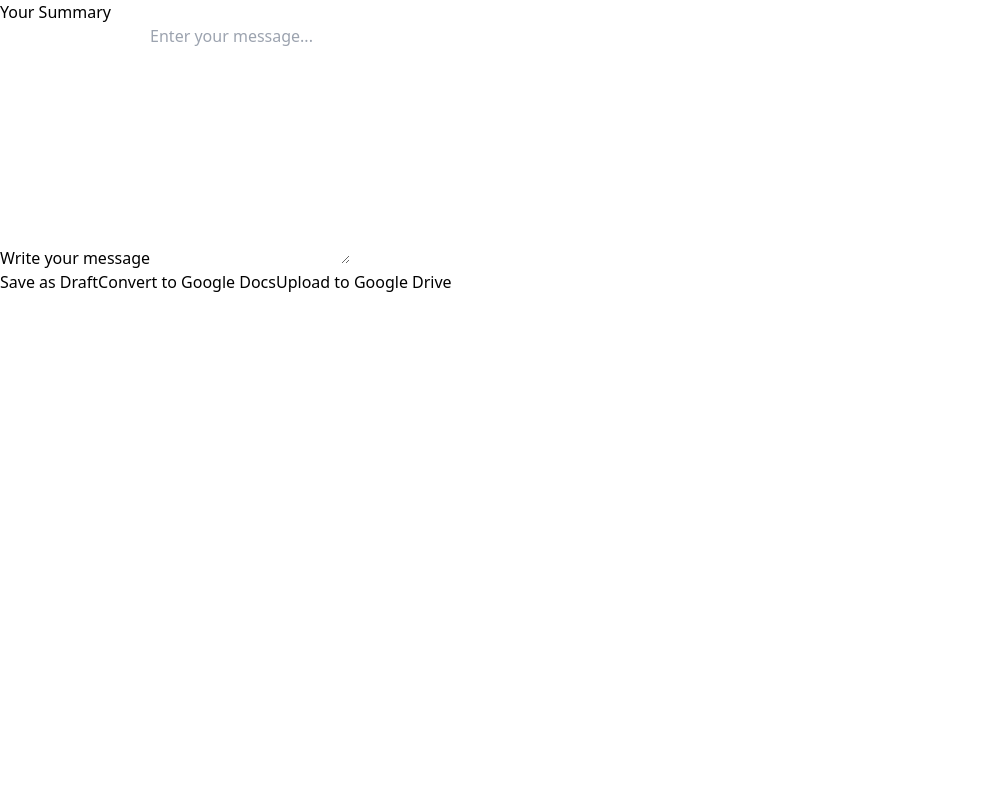
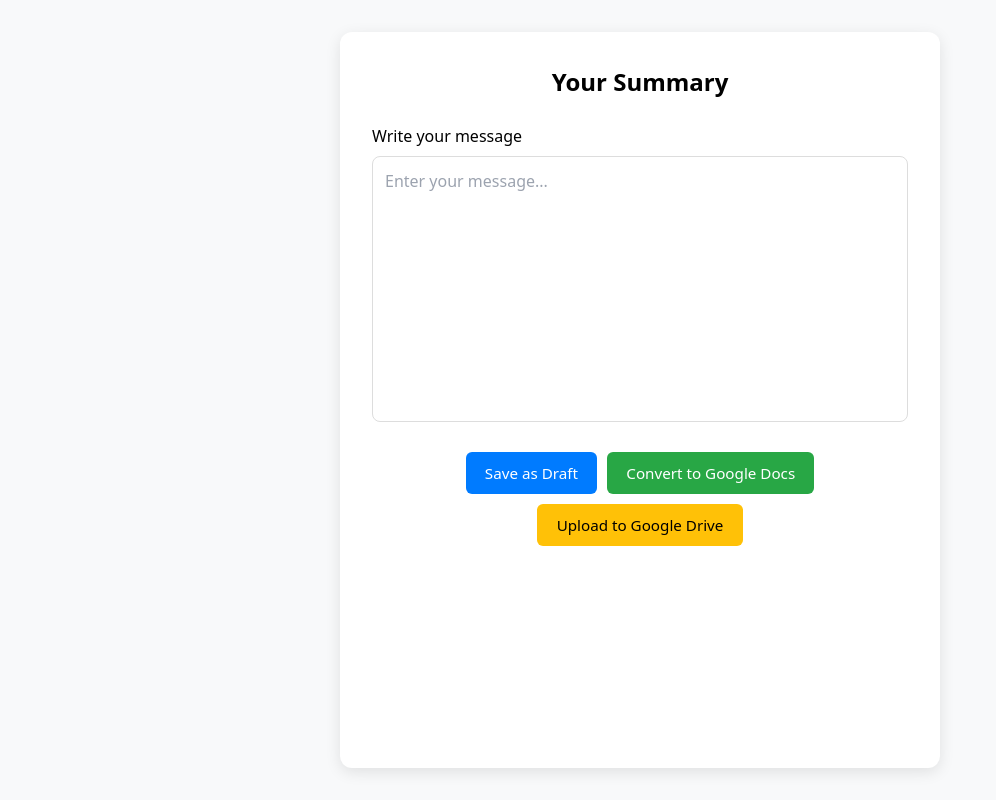
Before and after one commit to sbp240103/frontend3, a React (Vite) app: page /contact in a window 1280 px wide. Shown: the whole page, without its empty margins (0-996 px from the left). Built offline with nearby package versions, Linux system fonts and the light colour scheme.

Commit message:
Update Cont.css

```diff
--- a/src/pages/c/Cont.css
+++ b/src/pages/c/Cont.css
@@ -1,153 +1,88 @@
-/* .contact{
+.contact {
   display: flex;
-    flex-direction:column;
-    align-items: center;
   justify-content: center;
-
-    margin: 80px 180px;
-
+  padding: 2rem;
+  background: #f8f9fa;
+  min-height: 100vh;
 }
 
-.contact-title{
-    position: relative;
-}
-.contact-title h1{
-    padding: 0px 30px;
-    font-size: 80px;
-    font-weight: 600;
-}
-.contact-title img{
-    position: relative;
-    bottom: 100px;
-
-    right: 0;
-    z-index: -1;
-}
-.contact-section{
-    display: flex;
-    gap: 70px;
-}
-.contact-left{
-    display: flex;
-    flex-direction: column;
-    gap: 30px;
+.contact-container {
+  width: 100%;
+  max-width: 600px;
+  background: #fff;
+  padding: 2rem;
+  border-radius: 12px;
+  box-shadow: 0px 4px 15px rgba(0,0,0,0.1);
 }
 
-.contact-left h1{
-    font-size: 80px;
-    font-weight: 800;
-    background: linear-gradient(267deg, #DA7C25 0.36%, #B923E1);
-    background-clip: text;
-    -webkit-background-clip: text;
-    -webkit-text-fill-color: transparent;
+.form-title {
+  text-align: center;
+  margin-bottom: 1.5rem;
+  font-size: 1.5rem;
+  font-weight: bold;
 }
-.contact-left p{
-    max-width: 550px;
+
+.form-label {
+  font-weight: 500;
+  display: block;
+  margin-bottom: 0.5rem;
+}
+
+.form-textarea {
+  width: 100%;
+  padding: 0.75rem;
+  border: 1px solid #ddd;
+  border-radius: 8px;
+  resize: none;
+  font-size: 1rem;
+  margin-bottom: 1.5rem;
+}
+
+.button-group {
+  display: flex;
+  flex-wrap: wrap;
+  gap: 10px;
+  justify-content: center;
+}
+
+.btn {
+  padding: 0.6rem 1.2rem;
+  border-radius: 6px;
+  font-size: 0.95rem;
+  cursor: pointer;
+  border: none;
+  transition: background 0.2s;
+}
+
+.btn-primary {
+  background: #007bff;
   color: white;
-    font-size: 20px;
-    line-height: 35px;
 }
-.contact-details{
-    display: flex;
-    flex-direction: column;
-    gap: 30px;
+
+.btn-primary:hover {
+  background: #0069d9;
+}
+
+.btn-secondary {
+  background: #28a745;
   color: white;
-    font-size: 22px;
-} */
-.contact-detail{
+}
 
-    display: flex;
-    align-items: center;
-    gap: 20px;
+.btn-secondary:hover {
+  background: #218838;
 }
-.contact-detail img{
-    border-radius: 10px;
+
+.btn-tertiary {
+  background: #ffc107;
+  color: black;
 }
-.contact-right{
-    display: flex;
-    flex-direction: column;
-    align-items: center;
-    gap: 30px;
+
+.btn-tertiary:hover {
+  background: #e0a800;
 }
-.contact-right label{
-    color: aliceblue;
+
+.status-text {
+  text-align: center;
+  margin-top: 1rem;
   font-weight: 500;
 }
-.contact-right input{
-    display:none;
-    border: none;
-    width: 700px;
-    height: 78px;
-    padding-left: 20px;
-    border-radius: 4px;
-    background: #32323c;
-    color: aliceblue;
-    font-family: Outfit;
-    font-size: 20px;
-}
-.contact-right textarea{
-
-    width: 650px;
-    border: none;
-    padding: 25px;
-    border-radius: 4px;
-    background: #32323c;
-    color: aliceblue;
-    font-family: Outfit;
-    font-size: 20px;
-}
-.contact-submit{
-    border: none;
-    color: white;
-    border-radius: 50px;
-    background: linear-gradient(267deg, #DA7C25 0.36%, #B923E1);
-    font-size: 22px;
-    padding: 20px 60px;
-    margin-bottom: 50px;
-    cursor: pointer;
-    transition: 0.3s;
-}
-.contact-submit:hover{
-    transform: scale(1.1);
-    transition: 0.3s;
-}
-
-@media(max-width: 1200px){
-    .contact{
-        margin: 80px 100px;
-    }
-    .contact-title h1{
-        font-size: 60px;
-    }
-    .contact-title img{
-        bottom: 80px;
-    }
-    .contact-section{
-        flex-direction: column;
-    }
-    .contact-left h1{
-        font-size: 60px;
-    }
-
-    .contact-left p{
-        font-size: 18px;
-        line-height: 30px;
-    }
-    .contact-details{
-        font-size: 20px;
-    }
-    .contact-right input{
-        width: 500px;
-    }
-    .contact-right textarea{
-        width: 450px;
-    }
-    .contact-submit{
-        padding: 20px 50px;
-    }
-    .contact-details{
-        display: flex;
-        flex-direction: row;
-        column-gap: 60px;
-    }
-}
```
Lines whose indentation alone changed are shown as unchanged.
